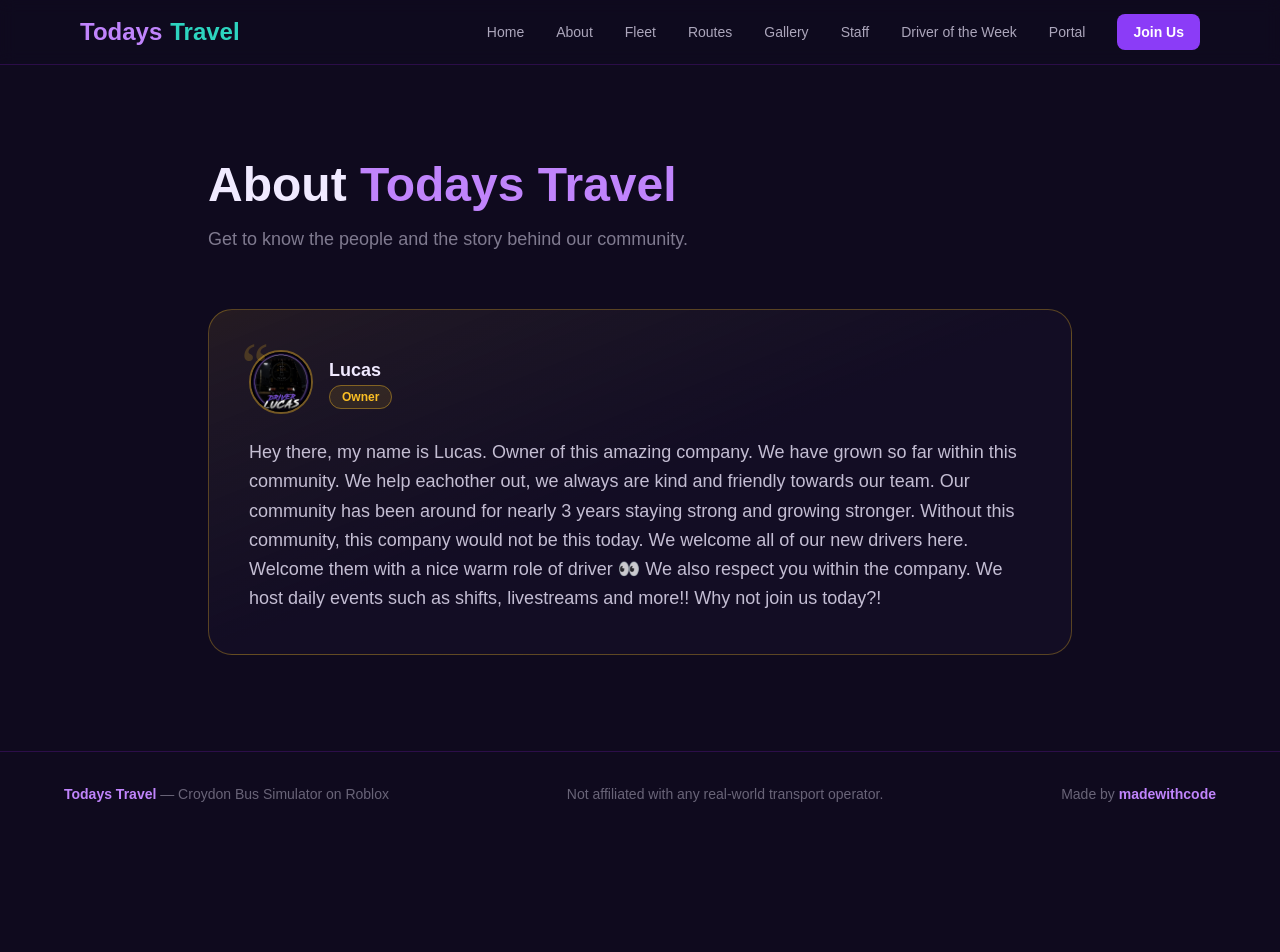
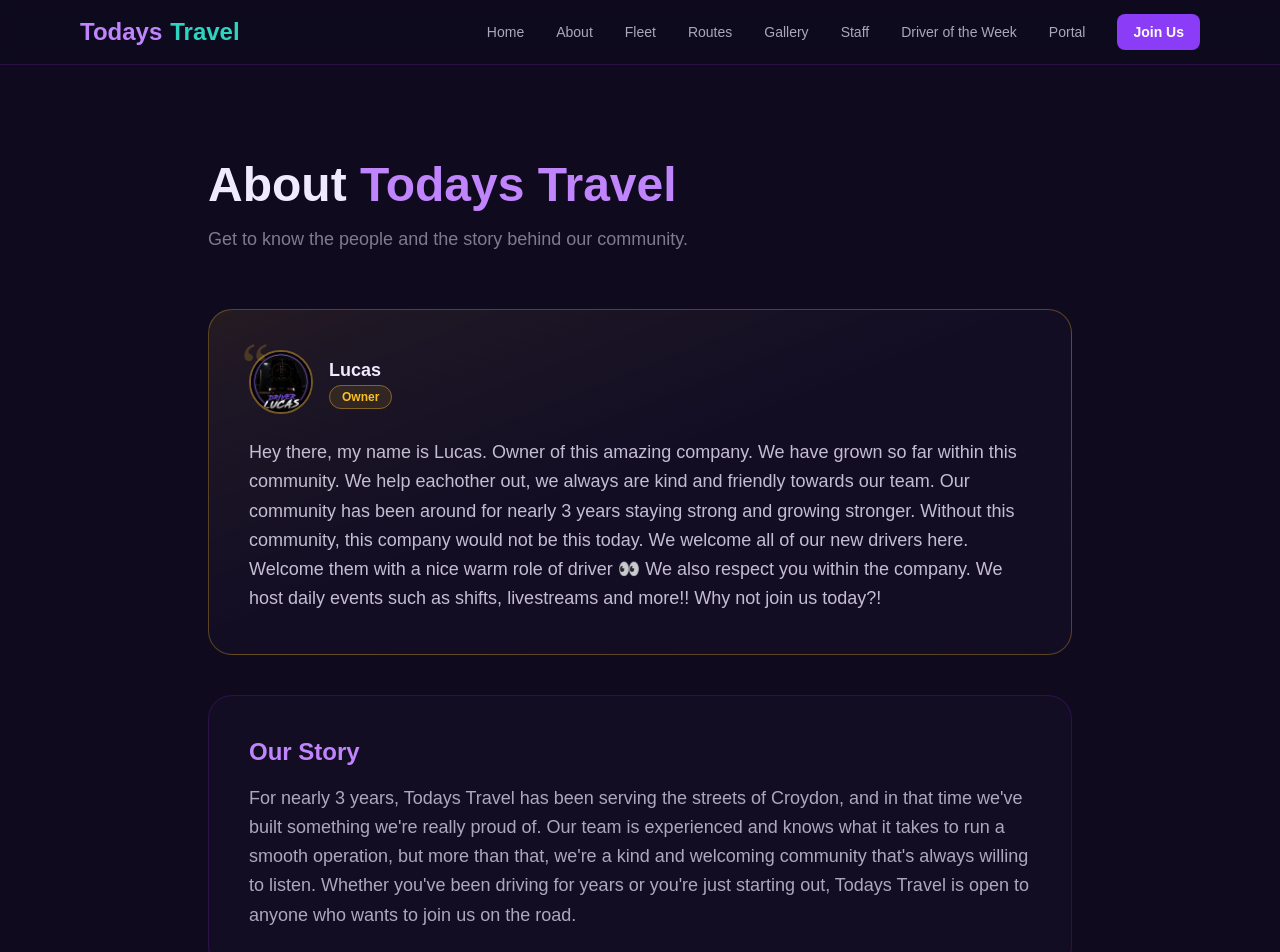
Before and after one commit to XPMaster4865/todays-travel, a Next.js app: page /about in a window 1280 px wide. Shown: the top 952 px of the page. Before the commit the page ends 836 px from the top, so only its background shows below. Built offline with nearby package versions, Linux system fonts and the light colour scheme.

Commit message:
Add Our Story general message to About page

```diff
--- a/app/about/page.tsx
+++ b/app/about/page.tsx
@@ -2,7 +2,7 @@
   // Add driver testimonials here, e.g. { name: "Driver Name", text: "Their message..." },
 ];
 
-const generalMessage = "";
+const generalMessage = "For nearly 3 years, Todays Travel has been serving the streets of Croydon, and in that time we've built something we're really proud of. Our team is experienced and knows what it takes to run a smooth operation, but more than that, we're a kind and welcoming community that's always willing to listen. Whether you've been driving for years or you're just starting out, Todays Travel is open to anyone who wants to join us on the road.";
 
 export default function About() {
   return (
```
